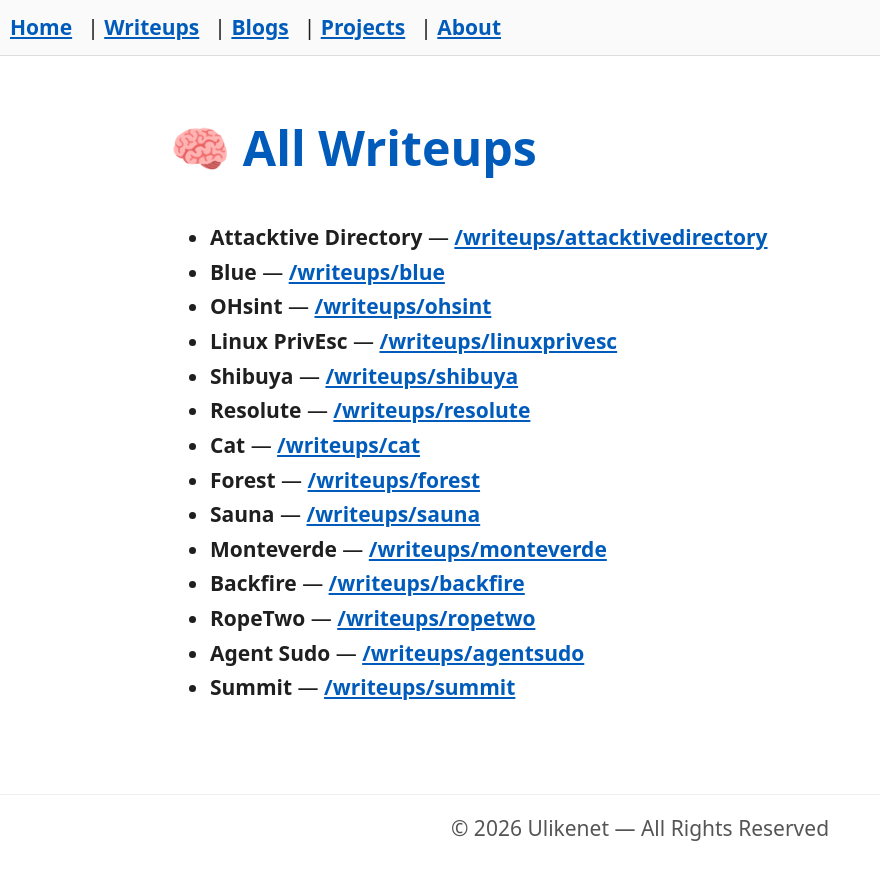
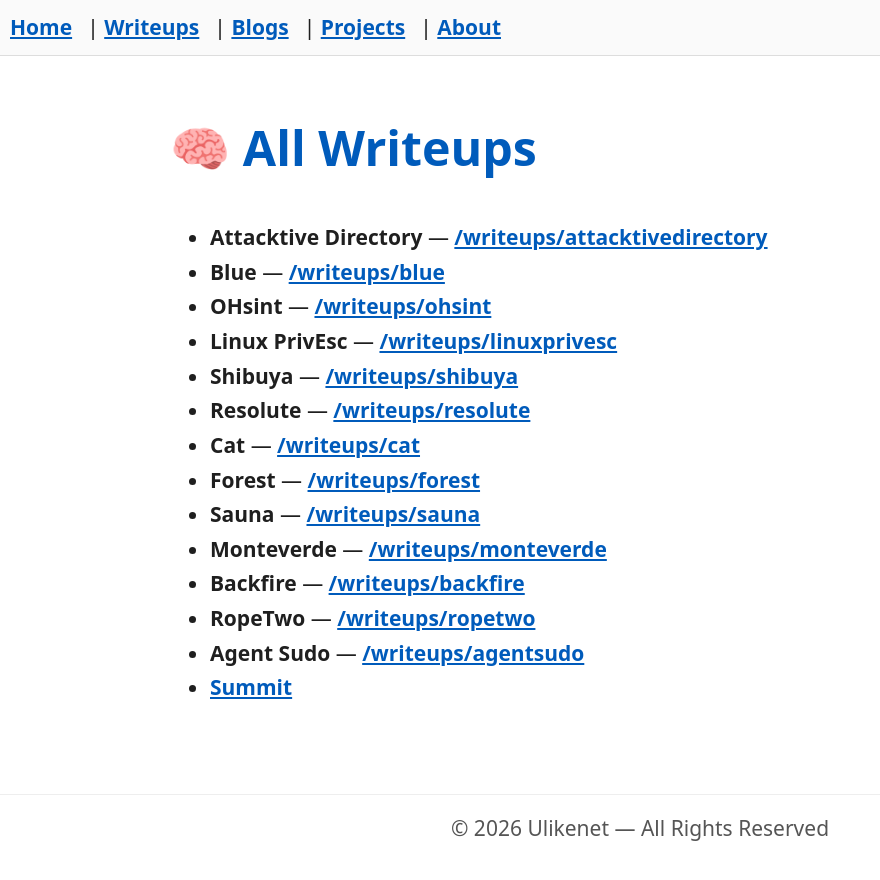
Before and after one commit to Ulikenet/ulikenet.github.io, a Jekyll site: the page built from writeups/index.md, in a window 1280 px wide. Shown: the top 880 px of the page, without its empty margins (0-880 px from the left). Built offline with Jekyll 4.4.1, drawn with Linux system fonts in a browser that asks for light colours.

Commit message:
Update index.md

```diff
--- a/writeups/index.md
+++ b/writeups/index.md
@@ -18,4 +18,4 @@ layout: default
 - **Backfire** — [/writeups/backfire](/writeups/backfire)
 - **RopeTwo** — [/writeups/ropetwo](/writeups/ropetwo)
 - **Agent Sudo** — [/writeups/agentsudo](/writeups/agentsudo)
-- **Summit** — [/writeups/summit](/writeups/summit)
+- [Summit](/writeups/summit)
```
